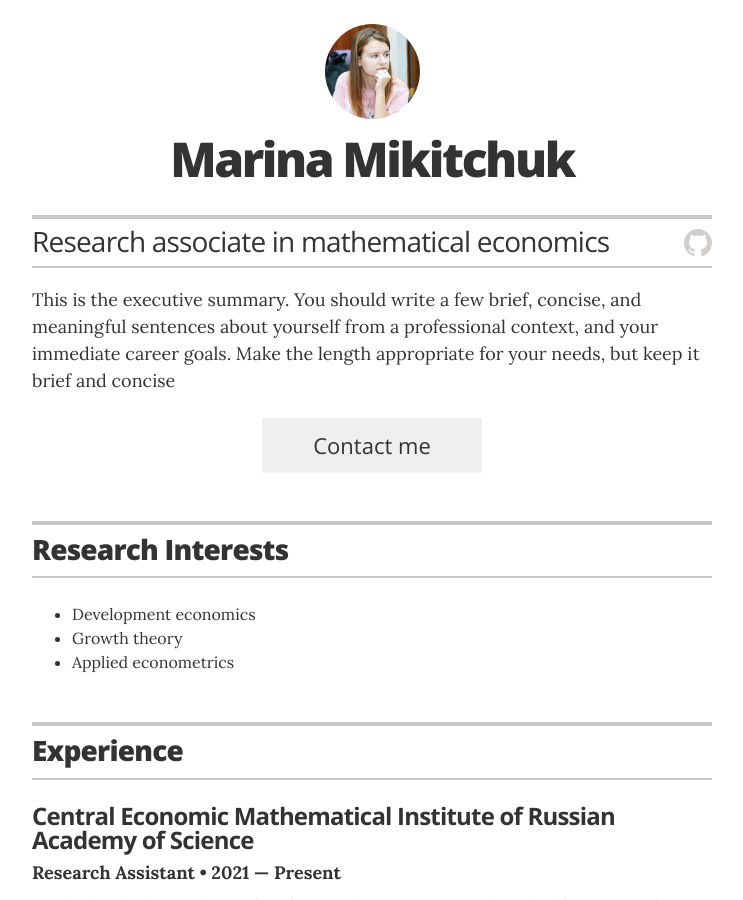
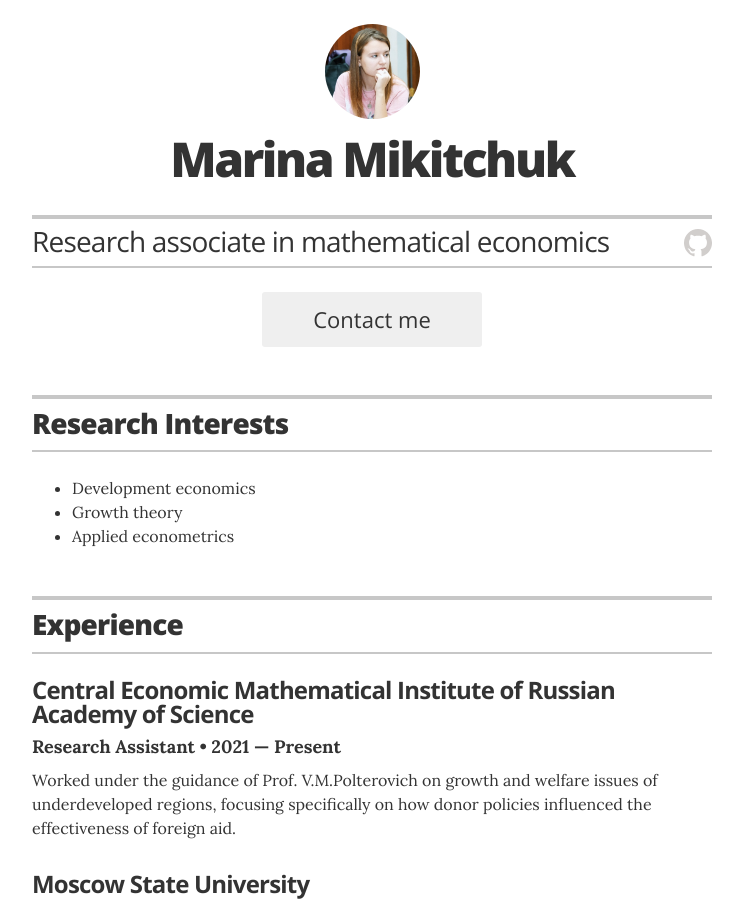
Before and after one commit to MikitchukMarina/MikitchukMarina.github.io, a Jekyll site: the page built from index.html, in a window 1280 px wide and 900 px high. Shown: the whole window, without its empty margins (268-1011 px from the left). Built offline with Jekyll 4.4.1, drawn with Linux system fonts in a browser that asks for light colours; part of the change alters nothing that is shown.

Commit message:
Update _config.yml

```diff
--- a/_config.yml
+++ b/_config.yml
@@ -23,7 +23,7 @@ resume_contact_address:         ""
 resume_header_contact_info:     "742 Evergreen Terrace, Springfield • 555-7334 • lisasimpson@youremailaddress.com"
 display_header_contact_info:    "false"
 
-resume_header_intro: "<p>This is the executive summary. You should write a few brief, concise, and meaningful sentences about yourself from a professional context, and your immediate career goals. Make the length appropriate for your needs, but keep it brief and concise</p>"
+#resume_header_intro: "<p>This is the executive summary. You should write a few brief, concise, and meaningful sentences about yourself from a professional context, and your immediate career goals. Make the length appropriate for your needs, but keep it brief and concise</p>"
 
 # use "yes" to display the email contact button,
 # "no" to display an "I'm not looking for work" message,
```
